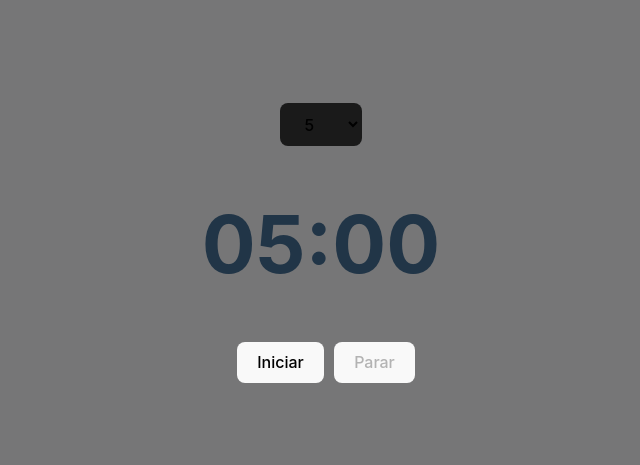
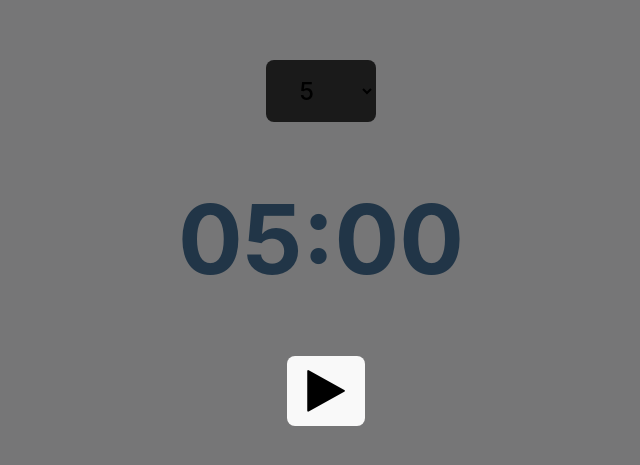
Before and after one commit to pmarino2013/break-app, a Vue app: page / in a window 1280 px wide. Shown: the part 157-622 px from the top of the page, without its empty margins (319-959 px from the left). Built offline with nearby package versions, Linux system fonts and the light colour scheme.

Commit message:
Mejorando la interface y agregando font-awesome para los iconos

```diff
--- a/package.json
+++ b/package.json
@@ -9,6 +9,7 @@
     "preview": "vite preview"
   },
   "dependencies": {
+    "font-awesome": "^4.7.0",
     "vue": "^3.2.41"
   },
   "devDependencies": {
--- a/src/App.vue
+++ b/src/App.vue
@@ -73,27 +73,32 @@ const detenerTiempo = () => {
     <VideoApp v-if="onPlay" />
   </Transition>
   <div class="content">
-    <select v-model="tiempo" :disabled="!boton">
+    <Transition>
+      <select v-if="boton" v-model="tiempo" :disabled="!boton">
         <option value="1">1</option>
-
         <option value="5">5</option>
         <option value="10">10</option>
         <option value="15">15</option>
         <option value="20">20</option>
         <option value="25">25</option>
       </select>
+    </Transition>
     <h1>
       <span v-if="counter > 0"
         >{{ counter > 9 ? counter : "0" + counter }}:</span
       >{{ segundos > 9 ? segundos : "0" + segundos }}
     </h1>
-    <button @click="iniciarTiempo" :disabled="!boton">Iniciar</button>
-    <button @click="detenerTiempo" :disabled="boton">Parar</button>
+    <button v-if="boton" @click="iniciarTiempo" :disabled="!boton">
+      <i class="fa fa-play fa-3x" aria-hidden="true"></i>
+    </button>
+    <button v-else @click="detenerTiempo" :disabled="boton">
+      <i class="fa fa-stop fa-3x" aria-hidden="true"></i>
+    </button>
     <div v-if="onPlay">
       <MusicApp />
     </div>
   </div>
-  <!-- <input type="number" v-model="tiempo" /> -->
+
   <div class="capa"></div>
 </template>
 
--- a/src/style.css
+++ b/src/style.css
@@ -42,7 +42,7 @@ body {
 }
 
 h1 {
-  font-size: 5em;
+  font-size: 6em;
   line-height: 1.1;
 }
 
@@ -50,7 +50,7 @@ select {
   border-radius: 8px;
   border: 1px solid transparent;
   padding: 0.6em 1.2em;
-  font-size: 1em;
+  font-size: 1.5em;
   font-weight: 500;
   font-family: inherit;
   background-color: #1a1a1a;
```
Also changed, not shown: src/main.js (+5 -4 lines), 1 other file (tests, documents, lock files or other folders). Lines whose indentation alone changed are shown as unchanged.
